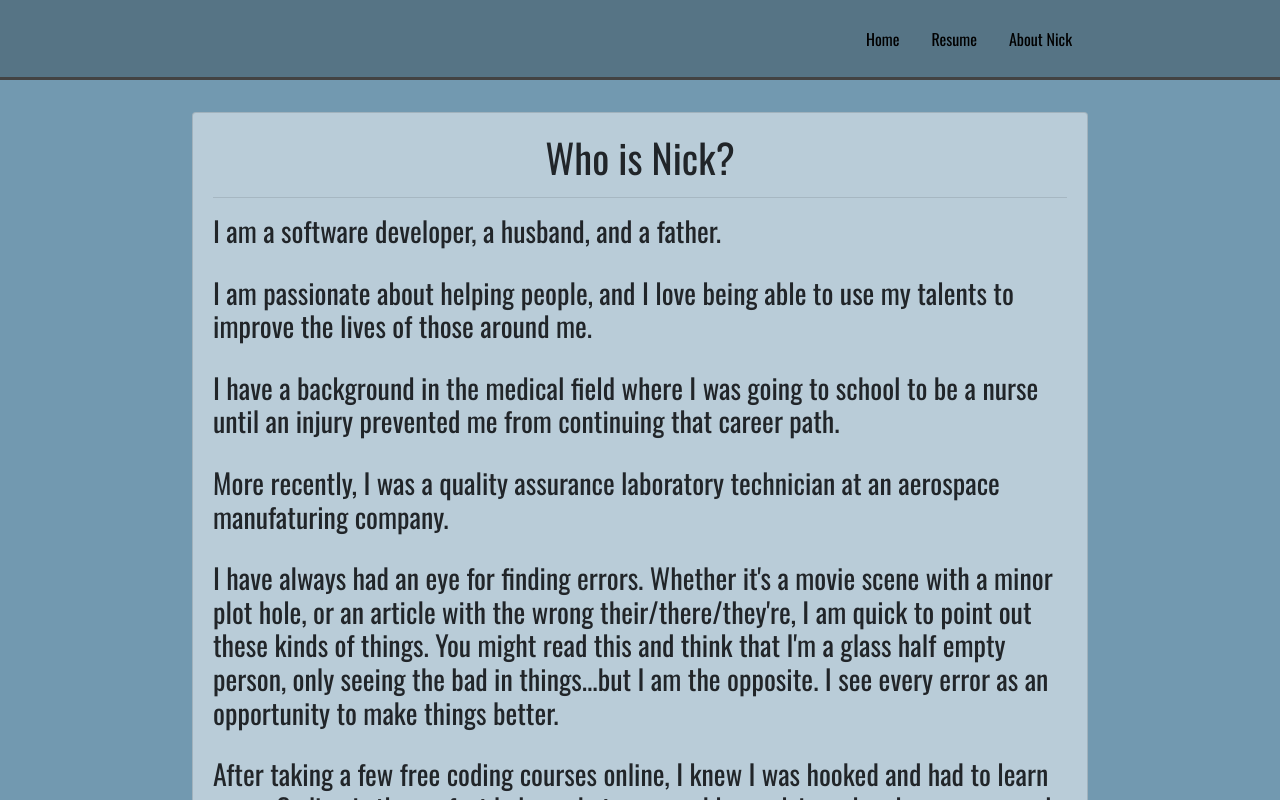
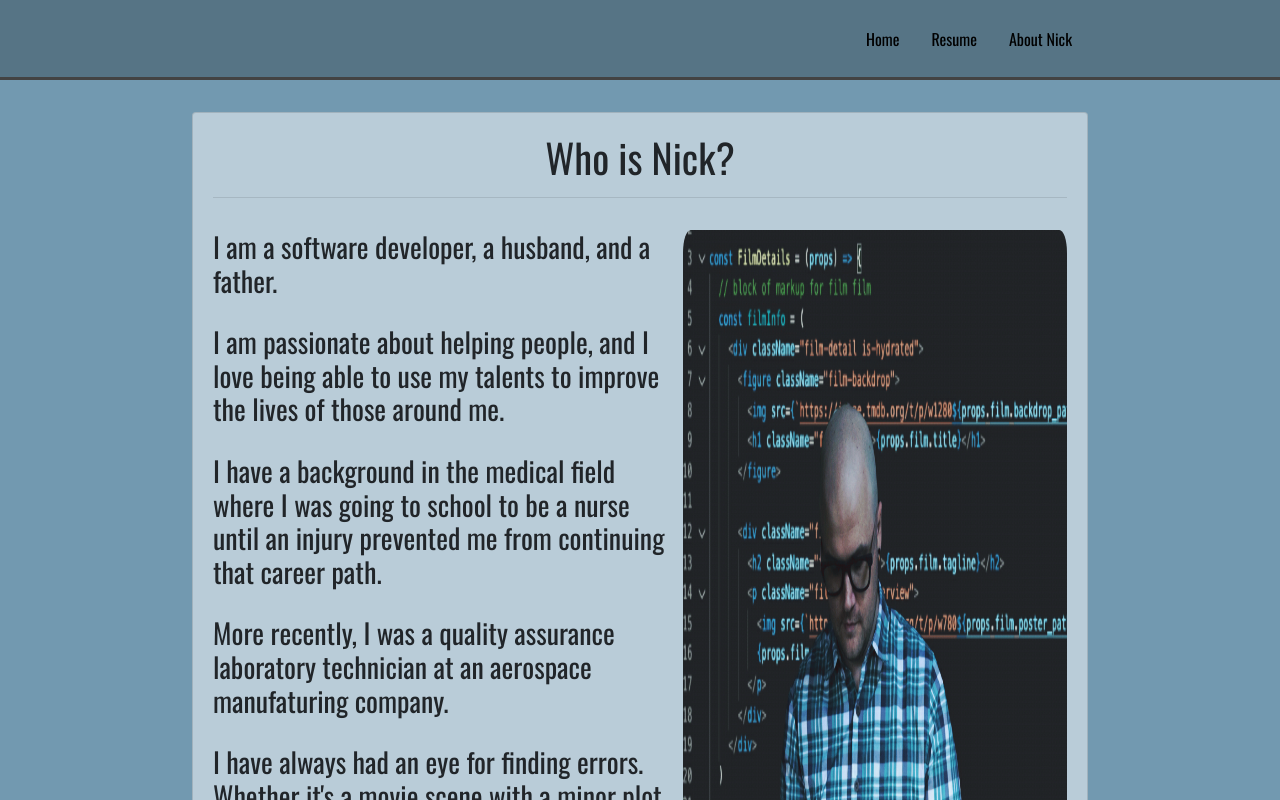
Before and after one commit to Nhvattum/portfolio, a Next.js app: page /about in a window 1280 px wide. Shown: the top 800 px of the page. Built offline with nearby package versions, Linux system fonts and the light colour scheme.

Commit message:
updated home and about pages

```diff
--- a/components/home.js
+++ b/components/home.js
@@ -25,7 +25,7 @@ export default function Home() {
                         <Card.Title>
                             <div className="homeHeader">
                                 <h1 className="nickHvattum">NICK HVATTUM</h1>
-                                <img className="homePhoto" src="first-portfolio-photo.jpg" />
+                                <img className="homePhoto" src="newPhoto.jpg" />
                             </div>
                             <hr className="hrs"/>
                         </Card.Title>
--- a/pages/about.js
+++ b/pages/about.js
@@ -13,6 +13,8 @@ export default function About() {
                             <h1 className="whoNick">Who is Nick?</h1>
                             <hr/>
                         </Card.Title>
+                        <div className="aboutSection">
+                            <div className="aboutText">
                                 <Card.Text>
                                     <h3 className="aboutText">I am a software developer, a husband, and a father.  </h3>
                                     <h3 className="aboutText">I am passionate about helping people, and I love being able to use my talents to improve the lives of those around me.</h3>
@@ -21,6 +23,9 @@ export default function About() {
                                     <h3 className="aboutText">I have always had an eye for finding errors. Whether it's a movie scene with a minor plot hole, or an article with the wrong their/there/they're, I am quick to point out these kinds of things.  You might read this and think that I'm a glass half empty person, only seeing the bad in things...but I am the opposite. I see every error as an opportunity to make things better. </h3>
                                     <h3 className="aboutText">After taking a few free coding courses online, I knew I was hooked and had to learn more. Coding is the perfect balance between problem solving when bugs occur, and being creative and inventive.  I have grown very passionate about it, and I am excited to use this new skill to impact the lives of others.  </h3>
                                 </Card.Text>
+                            </div>
+                            <img className="codePhoto" src="codePhoto.png" />
+                        </div>
                     </Card.Body>
                 </Card>
             </div>
--- a/styles/globals.css
+++ b/styles/globals.css
@@ -81,7 +81,7 @@ a {
 }
 
 .nickHvattum {
-  font-size: 10vw;
+  font-size: 12vw;
 }
 
 .homePhoto {
@@ -167,3 +167,15 @@ a {
 .whoNick {
   text-align: center;
 }
+
+.aboutSection {
+  margin-top: 2em;
+  display: flex;
+}
+
+.codePhoto {
+  width: 45%;
+  height: auto;
+  border-radius: 2%;
+  margin-left: 1em;
+}
```
Also changed, not shown: public/codePhoto.png (added), 1 other file (tests, documents, lock files or other folders). Lines whose indentation alone changed are shown as unchanged.
